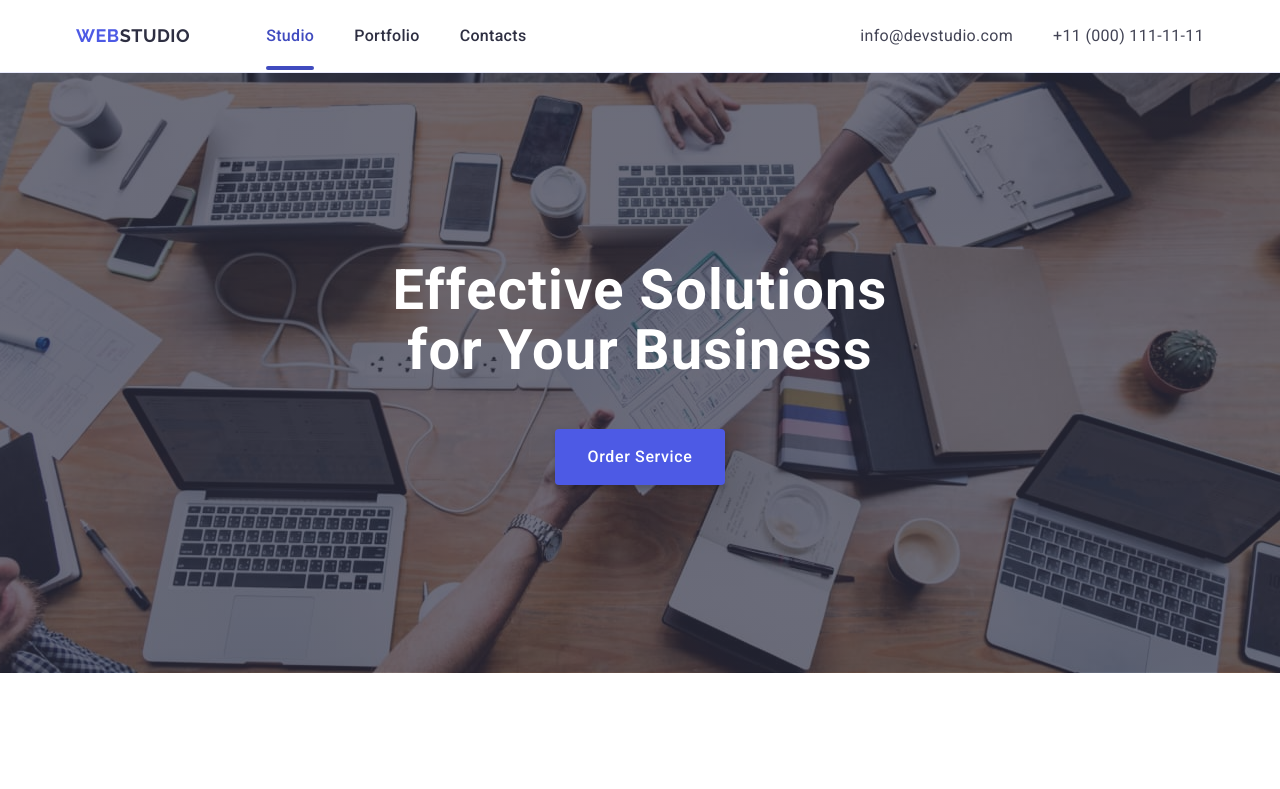
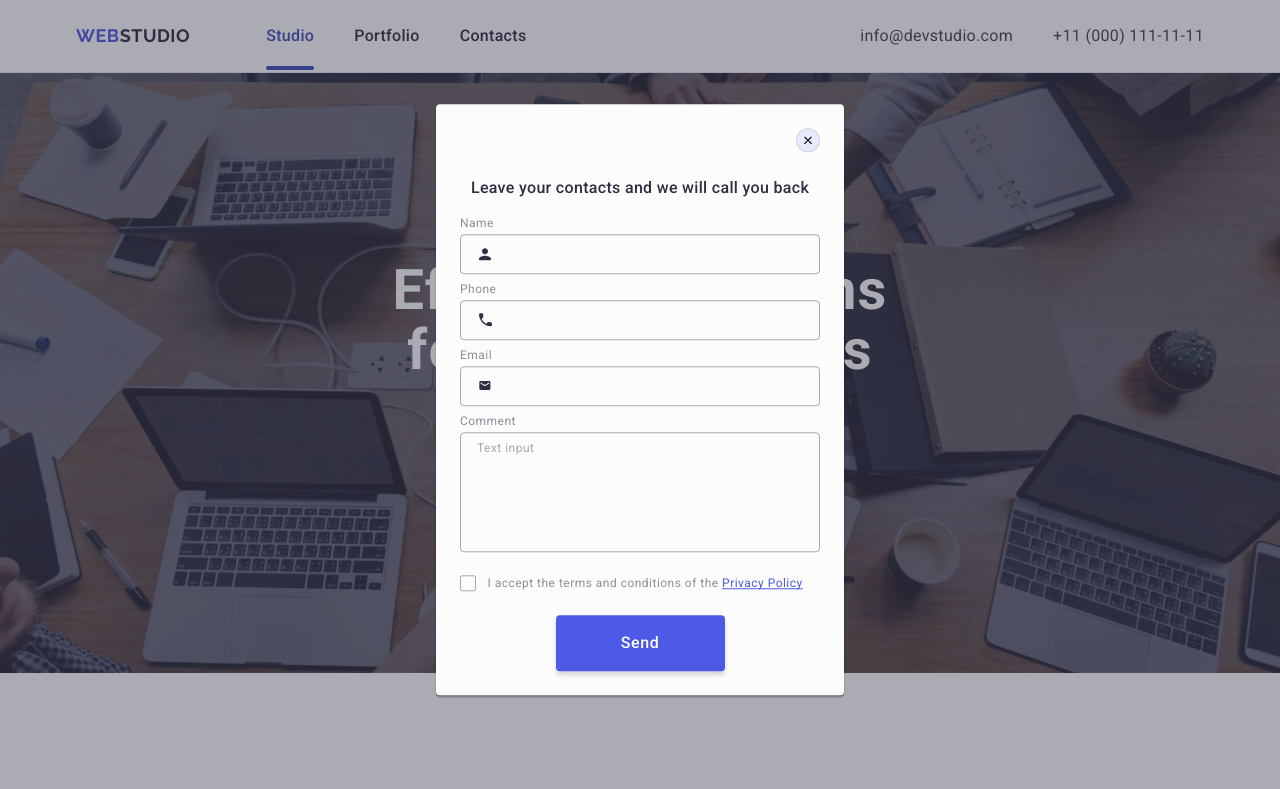
Before and after one commit to dima23lit/goit-markup-hw-06, a plain HTML site: page index.html in a window 1280 px wide. Shown: the top 789 px of the page. Drawn offline with nearby package versions, Linux system fonts and the light colour scheme.

Commit message:
Change HTML and CSS

```diff
--- a/css/styles.css
+++ b/css/styles.css
@@ -801,15 +801,15 @@ img {
 }
 
 .modal {
-  width: 408px;
-  min-height: 584px;
+  width: 288px;
+  min-height: 623px;
   background-color: #fff;
   border-radius: 4px;
   position: absolute;
   top: 50%;
   left: 50%;
   transform: translate(-50%, -50%);
-  padding: 72px 24px 24px 24px;
+  padding: 72px 16px 24px 16px;
   background: #fcfcfc;
   box-shadow: 0px 1px 1px rgba(0, 0, 0, 0.14), 0px 1px 3px rgba(0, 0, 0, 0.12),
     0px 2px 1px rgba(0, 0, 0, 0.2);
@@ -1140,6 +1140,12 @@ img {
   .footer-form {
     gap: 24px;
   }
+
+  .modal {
+    width: 408px;
+    min-height: 584px;
+    padding: 72px 24px 24px 24px;
+  }
 }
 
 @media screen and (min-width: 1158px) {
--- a/index.html
+++ b/index.html
@@ -865,7 +865,7 @@
         </div>
       </div>
     </footer>
-    <!-- <div class="backdrop is-open">
+    <div class="backdrop is-open">
       <div class="modal">
         <button type="button" class="modal-close">
           <svg class="icon-close" width="8" height="8">
@@ -948,6 +948,6 @@
           <button type="submit" class="submit-button">Send</button>
         </form>
       </div>
-    </div> -->
+    </div>
   </body>
 </html>
```
